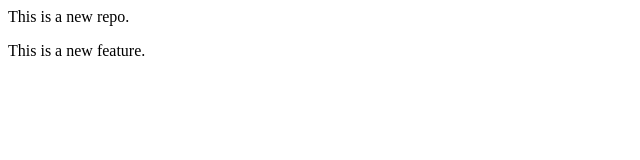
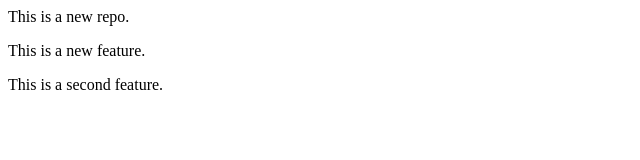
Before and after one commit to priyanjali-2101/localrepo, a plain HTML site: page index.html in a window 1280 px wide. Shown: the whole page, without its empty margins (0-640 px from the left). Drawn offline with Linux system fonts and the light colour scheme.

Commit message:
Second Message Added

```diff
--- a/index.html
+++ b/index.html
@@ -1,2 +1,3 @@
 <p>This is a new repo.</p>
 <p>This is a new feature.</p>
+<p>This is a second feature.</p>
```
